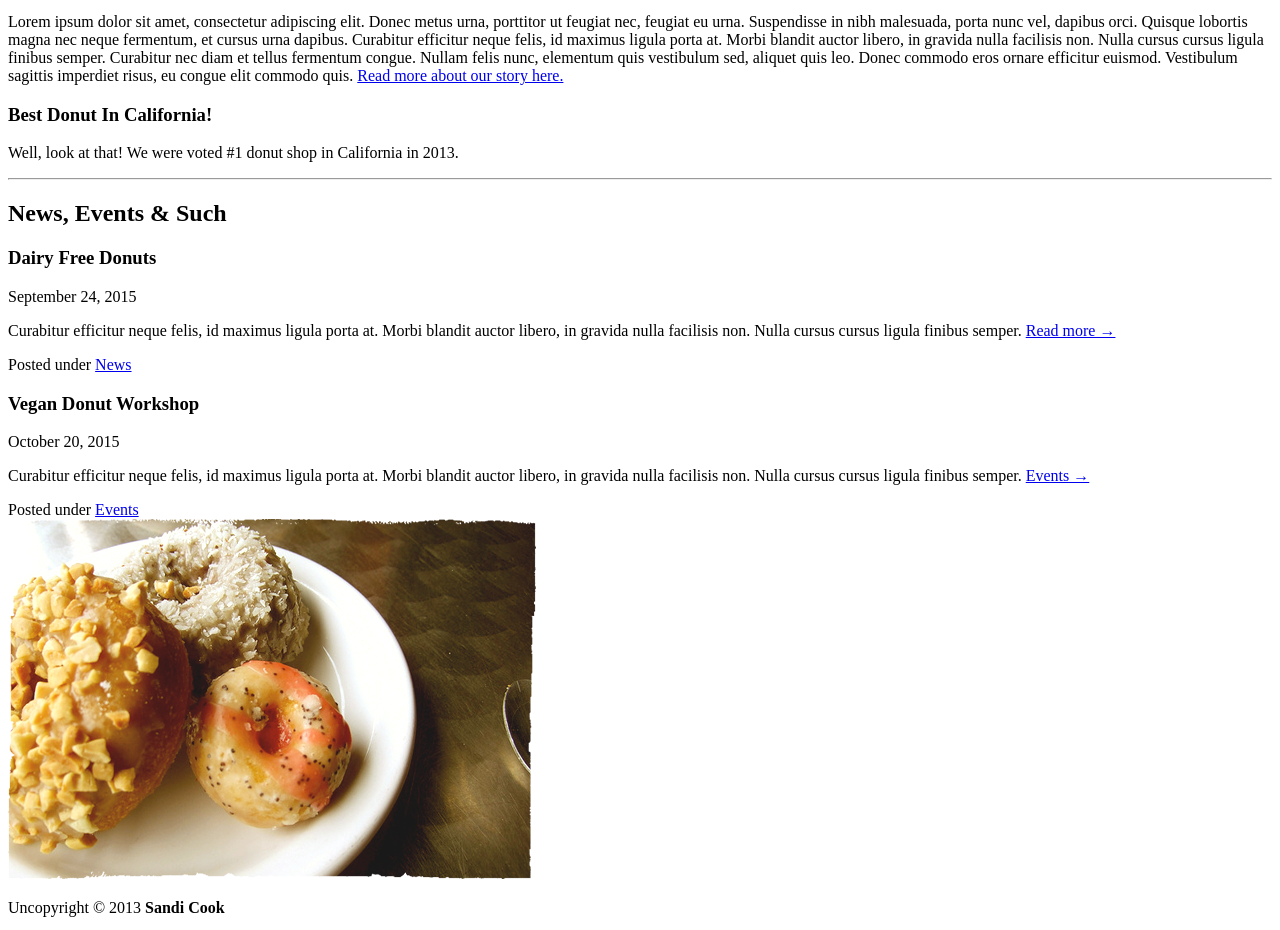
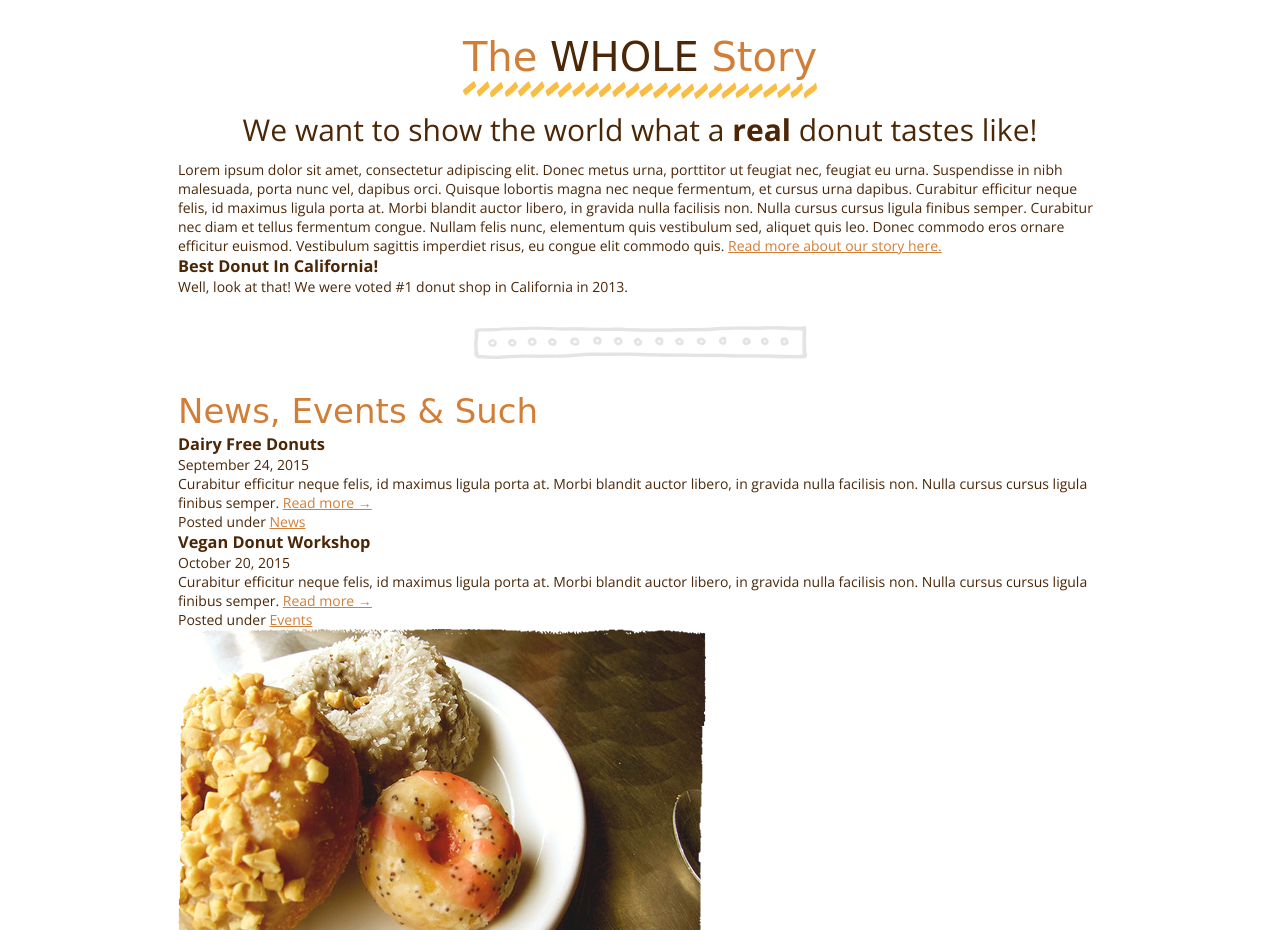
Before and after one commit to sandseas/FinalLesson92115a, a plain HTML site: page 2 - Starter Files/index.html in a window 1280 px wide. Shown: the part 732-1662 px from the top of the page. Drawn offline with nearby package versions, Linux system fonts and the light colour scheme; a web font is replaced by a local one.

Commit message:
CSS Style Sheet - Step 1
Styled General and typography

```diff
--- a/2 - Starter Files/css/styles.css
+++ b/2 - Starter Files/css/styles.css
@@ -1,6 +1,6 @@
 /* ===============================
-   Author: {YOUR NAME HERE}
-   Date:   {DATE HERE}
+   Author: Sandi Cook
+   Date: Sept 21 2015
 
    Notes:
    Hand coded for Build a Website
@@ -16,12 +16,89 @@
    =============================== */
 
 /* General */
+body {
 
+   background: #f2f3ee url ("../images/bg-title.gif") top left repeat;
+   color: #4b2707;
+   font-size: 14px;
+   font-family: 'Open Sans', 'Helvetica Neue', Helvetica, Arial, sans-serif;
+
+   -webkit-font-smoothing:  antialiased;
+   text-rendering:  optimizelegibility;
+
+}
+
+.container {
+
+   width: 924px;
+   margin: 0 auto;
+   padding: 30px 24px;
+}
 
 
 /* Typography */
 
+h1, h2 {
 
+   color: #d17f38;
+   font-size: 40px;
+   font-weight: normal;
+   font-family: 'Love Ya Like A Sister', cursive;
+   line-height: 44px;
+   margin: 0;
+}
+
+h1 {
+
+   text-align: center;
+   padding: 0 0 20px;
+   background: url("../images/header-divider.png") bottom center no-repeat;
+}
+
+h1 em {
+   font-style: normal;
+   color: #4b2707;
+}
+
+h2 {
+   font-size: 34px;
+}
+
+h3 {
+   margin: 0;
+}
+
+p.lead {
+
+   font-size: 30px;
+   font-weight: 300;
+   text-align: center;
+   margin: 10px 0;
+}
+
+p {
+   margin: 0;
+}
+
+a:link {
+   color: #d17f38;
+}
+
+a:visited {
+   color: #d17f38;
+}
+
+a:hover {
+   color: #4b2707;
+}
+
+hr {
+   border: none;
+   height: 33px;
+   width: 333px;
+   margin: 30px auto;
+   background: url("../images/divider.png") center center no-repeat;
+}
 
 /* Header */
 
--- a/2 - Starter Files/index.html
+++ b/2 - Starter Files/index.html
@@ -4,8 +4,18 @@
 		<title>Donut Whole | Vegan Donut Shoppe</title>
 		<meta name="description" content="Donut Whole is a fictional Vegan Donut Shoppe based in Southern California.">
 
+		<!-- Google Fonts Integration:  http://www.google.com/fonts -->
+
+		<link href='https://fonts.googleapis.com/css?family=Open+Sans:400,300,400italic,700|Love+Ya+Like+A+Sister' rel='stylesheet' type='text/css'>
+
+		<!-- normalize to clean up and standardize the browser default styles:  http://nicolas.github.io/normalize.css/ -->
+		<link rel="stylesheet" type="text/css" href="css/normalize.css">
+
+		<link rel="stylesheet" type="text/css" href="css/styles.css">
+
 		<!-- Modernizr allows HTML5 elements to work in older browsers: http://modernizr.com/ -->
 		<script src="js/modernizr.js"></script>
+
 	</head>
 	<body>
 
@@ -38,7 +48,7 @@
 		<div class="container">
 
 			<div id="whole-story">
-				<h1>The <em>whole </em> Story</h1>
+				<h1>The <em>WHOLE </em> Story</h1>
 				<p class="lead">We want to show the world what a <strong>real</strong> donut tastes like!</p>
 
 				<div id="story-excerpt">
@@ -89,7 +99,7 @@
 
 						<section class= "excerpt">
 
-							<p>Curabitur efficitur neque felis, id maximus ligula porta at. Morbi blandit auctor libero, in gravida nulla facilisis non. Nulla cursus cursus ligula finibus semper.  <a href =" ">Events &rarr;</a></p>
+							<p>Curabitur efficitur neque felis, id maximus ligula porta at. Morbi blandit auctor libero, in gravida nulla facilisis non. Nulla cursus cursus ligula finibus semper.  <a href =" ">Read more &rarr;</a></p>
 
 						</section> <!-- end article event class excerpt-->
 
@@ -104,15 +114,16 @@
 
 				<div id = "feature image">
 
-					<img src = "images/assorted-donuts.png" alt = "Tasty Assorted Donuts"
+					<img src = "images/assorted-donuts.png" alt = "Tasty Assorted Donuts">
+
+
 
 				</div><!-- end feature-image -->
 
 
-			</div> <!-- end news-events>
+			</div> <!-- end news-events -->
 
 			<hr>
-
 		</div> <!-- end container -->
 
 
@@ -128,6 +139,7 @@
 
 				<div id = "credits">
 					<p>Sustainably coded with love by <a href = " ">Sandi Cook</a></p>
+
 				</div><!-- end credits -->
 
 			</div><!-- end container -->
```
